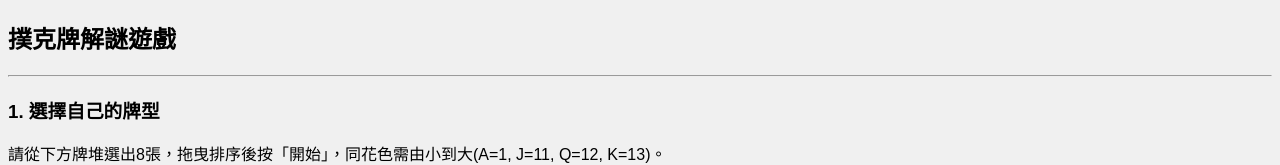
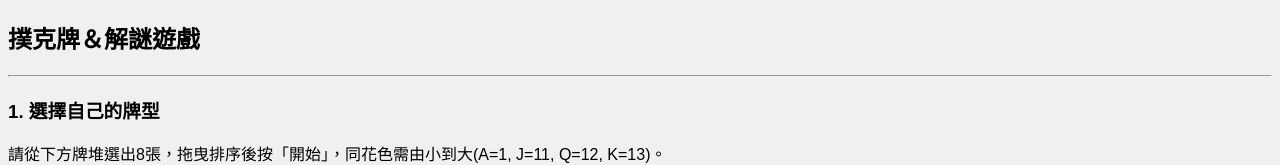
Before and after one commit to flyingdc/cardgame, a plain HTML site: page index.html in a window 1280 px wide. Shown: the top 165 px of the page. Drawn offline with Linux system fonts and the light colour scheme.

Commit message:
Update index.html

```diff
--- a/index.html
+++ b/index.html
@@ -175,7 +175,7 @@
   </style>
 </head>
 <body>
-  <h2>撲克牌解謎遊戲</h2>
+  <h2>撲克牌＆解謎遊戲</h2>
   <hr>
   <h3>1. 選擇自己的牌型</h3>
   <p> 請從下方牌堆選出8張，拖曳排序後按「開始」，同花色需由小到大(A=1, J=11, Q=12, K=13)。</p>
```
